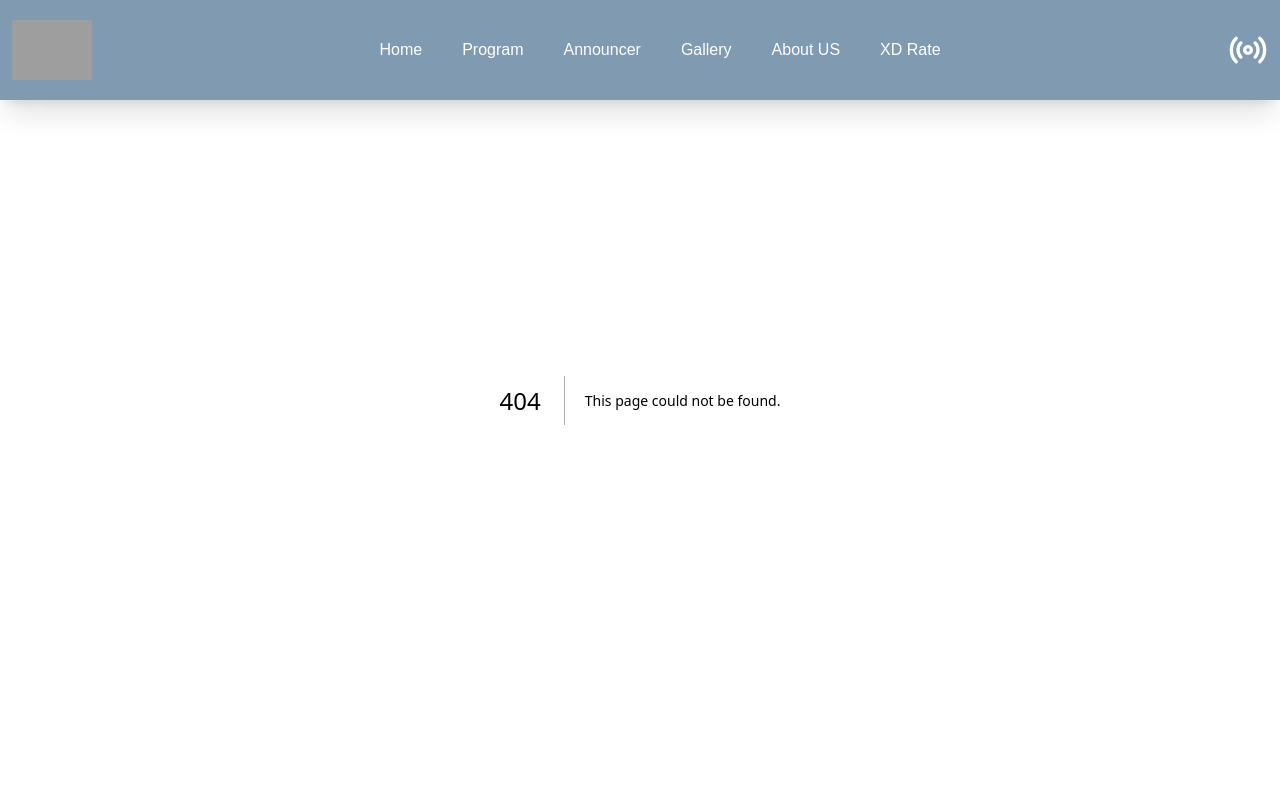
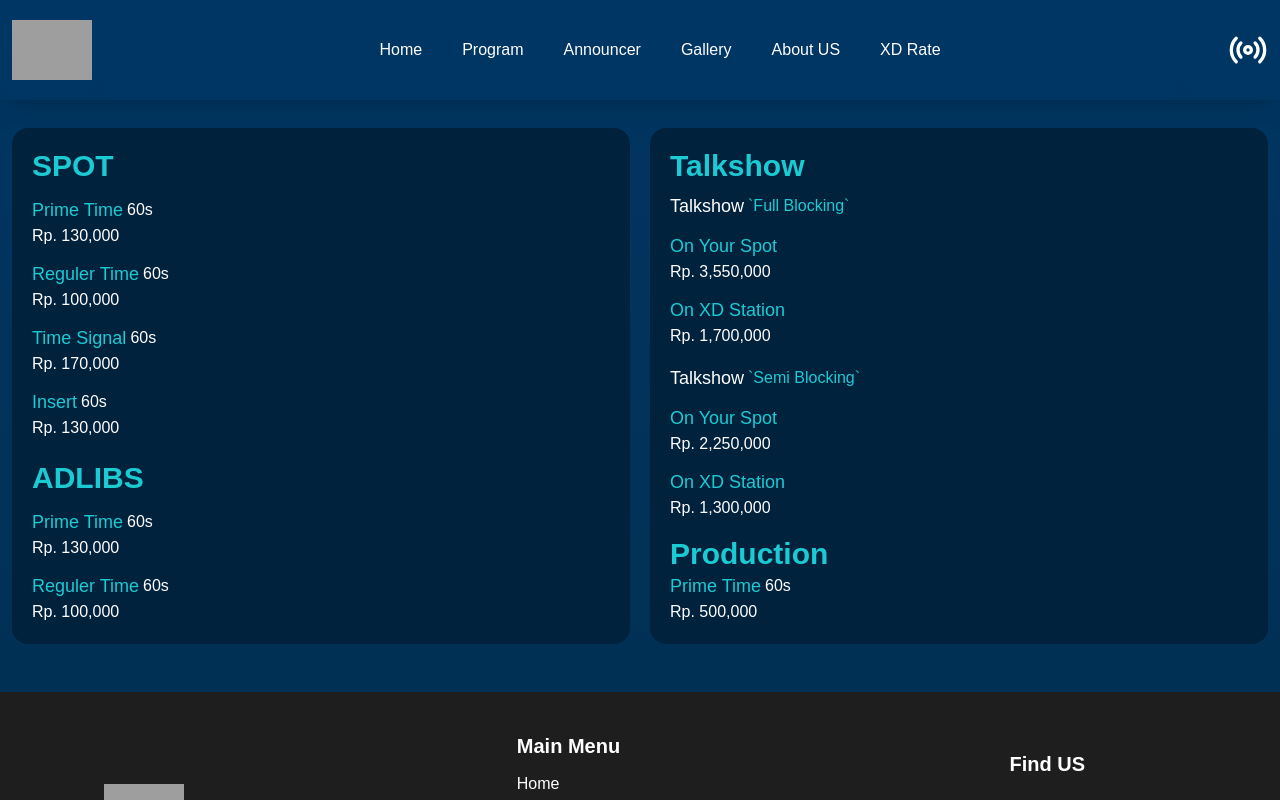
Before and after one commit to nandasurya23/XDRADIO, a Next.js app: page /xd_rate in a window 1280 px wide. Before the commit this address had no page. Shown: the top 800 px of the page. Built offline with nearby package versions, Linux system fonts and the light colour scheme; grey boxes are pictures that could not be loaded.

Commit message:
update11

```diff
--- a/pages/about.tsx
+++ b/pages/about.tsx
@@ -59,8 +59,8 @@ const about = () => {
                 <div className="flex flex-col mt-3">
                   <p className="text-lg text-prime-2">Area Jangkauan</p>
                   <p>
-                    Denpasar, Badung, Gianyar, Bangli, Klungkung, Karangasem,
-                    Tabanan
+                    Denpasar, Badung, Gianyar <br /> Bangli, Klungkung, <br />
+                    Karangasem, Tabanan
                   </p>
                 </div>
               </div>
--- a/pages/components/Navbar.tsx
+++ b/pages/components/Navbar.tsx
@@ -58,7 +58,7 @@ const Navbar = () => {
               <Link href="/about">About US</Link>
             </li>
             <li className={clsx("mx-5 hover:text-prime-2 cursor-pointer")}>
-              <Link href="/about">XD Rate</Link>
+              <Link href="/xd_rate">XD Rate</Link>
             </li>
           </ul>
         </nav>
--- /dev/null
+++ b/pages/xd_rate.tsx
@@ -0,0 +1,140 @@
+import { clsx } from "clsx";
+import React from "react";
+
+const xd_rate = () => {
+  return (
+    <section
+      className={clsx(
+        "w-full bg-gradient-to-b from-prime-1 to-prime-4 pt-32 pb-12 text-white"
+      )}
+    >
+      <div className="container px-3 mx-auto">
+        <div className="grid grid-cols-1 w-full gap-5 mt-5 md:grid-cols-2 lg:mt-0">
+          {/* Spot */}
+          <div className="px-5 py-5 bg-prime-3 w-full rounded-2xl">
+            <h1 className="text-xl xd-prime-b text-prime-2 font-semibold md:text-3xl">
+              SPOT
+            </h1>
+            <div className="xd-prime-r mt-3">
+              <div className="flex flex-col">
+                <div className="flex flex-row items-center">
+                  <p className="text-lg text-prime-2">Prime Time</p>{" "}
+                  <span className="text-white mx-1">60s</span>
+                </div>
+                <p>
+                  Rp. <span>130,000</span>
+                </p>
+              </div>
+              <div className="flex flex-col mt-3">
+                <div className="flex flex-row items-center">
+                  <p className="text-lg text-prime-2">Reguler Time</p>{" "}
+                  <span className="text-white mx-1">60s</span>
+                </div>
+                <p>
+                  Rp. <span>100,000</span>
+                </p>
+              </div>
+              <div className="flex flex-col mt-3">
+                <div className="flex flex-row items-center">
+                  <p className="text-lg text-prime-2">Time Signal</p>{" "}
+                  <span className="text-white mx-1">60s</span>
+                </div>
+                <p>
+                  Rp. <span>170,000</span>
+                </p>
+              </div>
+              <div className="flex flex-col mt-3">
+                <div className="flex flex-row items-center">
+                  <p className="text-lg text-prime-2">Insert</p>{" "}
+                  <span className="text-white mx-1">60s</span>
+                </div>
+                <p>
+                  Rp. <span>130,000</span>
+                </p>
+              </div>
+            </div>
+            <h1 className="text-xl xd-prime-b text-prime-2 font-semibold md:text-3xl mt-5">
+              ADLIBS
+            </h1>
+            <div className="xd-prime-r mt-3">
+              <div className="flex flex-col">
+                <div className="flex flex-row items-center">
+                  <p className="text-lg text-prime-2">Prime Time</p>{" "}
+                  <span className="text-white mx-1">60s</span>
+                </div>
+                <p>
+                  Rp. <span>130,000</span>
+                </p>
+              </div>
+              <div className="flex flex-col mt-3">
+                <div className="flex flex-row items-center">
+                  <p className="text-lg text-prime-2">Reguler Time</p>{" "}
+                  <span className="text-white mx-1">60s</span>
+                </div>
+                <p>
+                  Rp. <span>100,000</span>
+                </p>
+              </div>
+            </div>
+          </div>
+          {/* TALK SHOW */}
+          <div className="px-5 py-5 bg-prime-3 w-full rounded-2xl mt-5 md:mt-0">
+            <h1 className="text-xl xd-prime-b text-prime-2 font-semibold md:text-3xl">
+              Talkshow
+            </h1>
+            <div className="flex flex-row xd-prime-r font-normal items-center mt-2">
+              <p className="text-lg text-white">Talkshow</p>{" "}
+              <span className="text-prime-2 mx-1">`Full Blocking`</span>
+            </div>
+            <div className="xd-prime-r mt-3">
+              <div className="flex flex-col">
+                <p className="text-lg text-prime-2">On Your Spot</p>
+                <p>
+                  Rp. <span>3,550,000</span>
+                </p>
+              </div>
+              <div className="flex flex-col mt-3">
+                <p className="text-lg text-prime-2">On XD Station</p>
+                <p>
+                  Rp. <span>1,700,000</span>
+                </p>
+              </div>
+            </div>
+            <div className="flex flex-row xd-prime-r font-normal items-center mt-4">
+              <p className="text-lg text-white">Talkshow</p>{" "}
+              <span className="text-prime-2 mx-1">`Semi Blocking`</span>
+            </div>
+            <div className="xd-prime-r mt-3">
+              <div className="flex flex-col">
+                <p className="text-lg text-prime-2">On Your Spot</p>
+                <p>
+                  Rp. <span>2,250,000</span>
+                </p>
+              </div>
+              <div className="flex flex-col mt-3">
+                <p className="text-lg text-prime-2">On XD Station</p>
+                <p>
+                  Rp. <span>1,300,000</span>
+                </p>
+              </div>
+            </div>
+            <h1 className="text-xl xd-prime-b text-prime-2 font-semibold md:text-3xl mt-4">
+              Production
+            </h1>
+            <div className="flex flex-col xd-prime-r">
+              <div className="flex flex-row items-center">
+                <p className="text-lg text-prime-2">Prime Time</p>{" "}
+                <span className="text-white mx-1">60s</span>
+              </div>
+              <p>
+                Rp. <span>500,000</span>
+              </p>
+            </div>
+          </div>
+        </div>
+      </div>
+    </section>
+  );
+};
+
+export default xd_rate;
```
